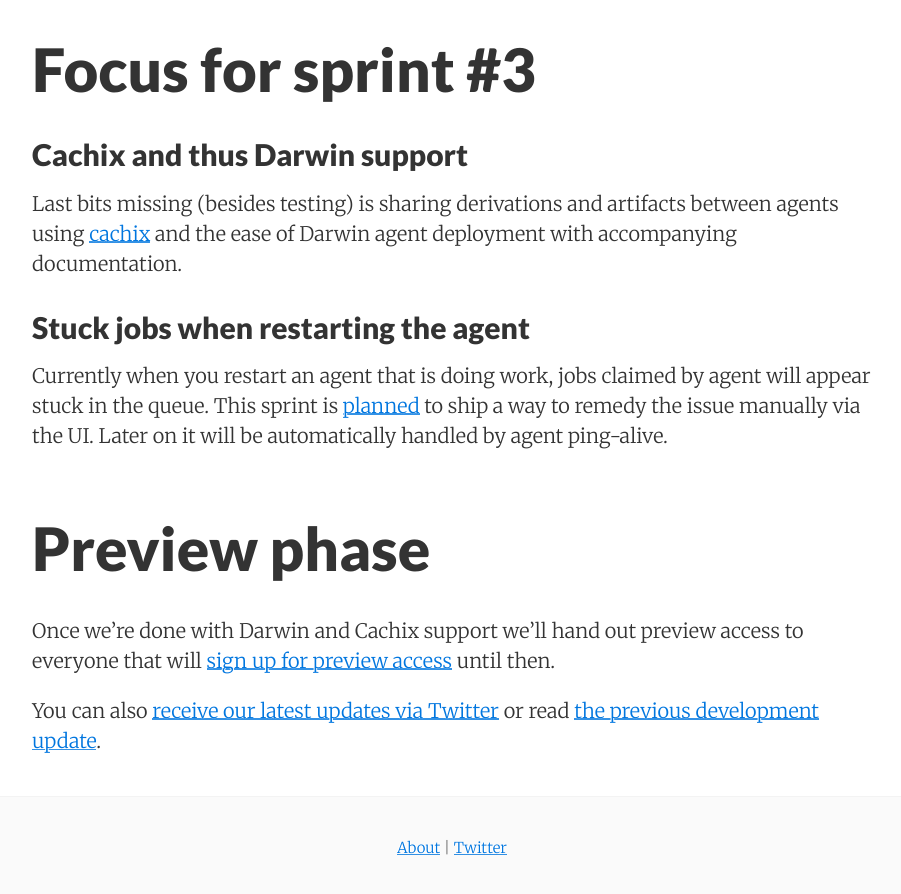
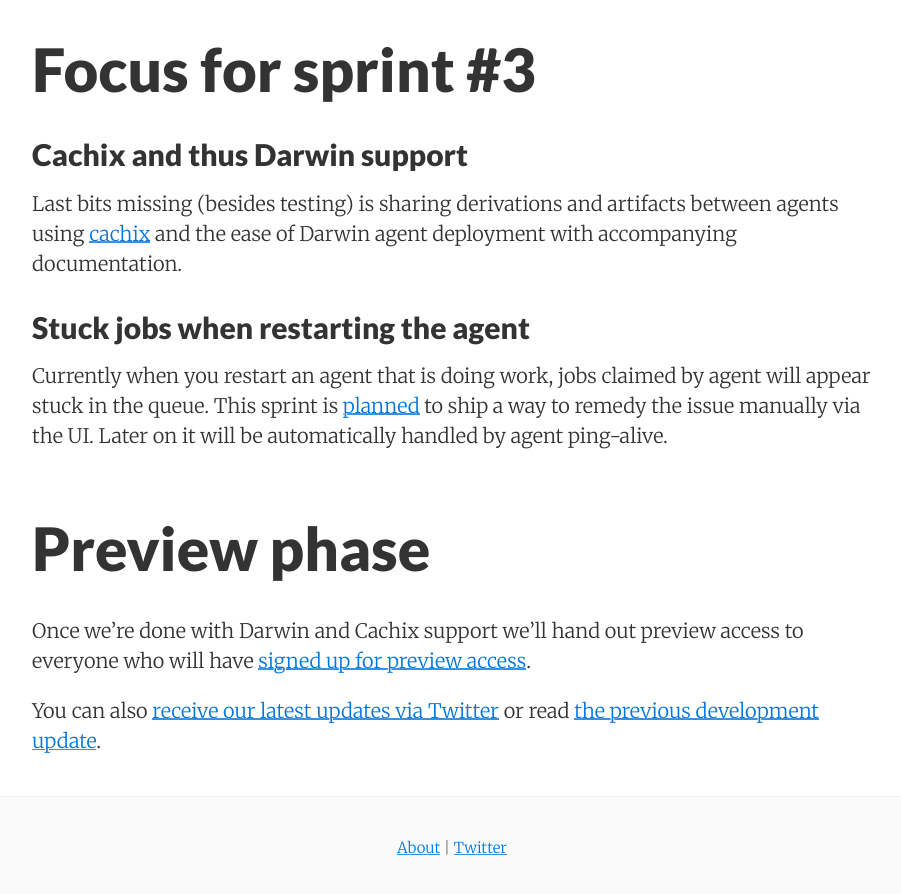
Before and after one commit to hercules-ci/blog.hercules-ci.com, a Jekyll site: the page built from _posts/2019-05-14-sprint-3-report.md, in a window 1280 px wide and 900 px high, scrolled down 2000 px. Shown: the top 894 px of the window, without its empty margins (188-1089 px from the left). Built offline with Jekyll 4.4.1, drawn with Linux system fonts in a browser that asks for light colours.

Commit message:
Update _posts/2019-05-14-sprint-3-report.md
Co-Authored-By: Robert Hensing <roberth@users.noreply.github.com>

```diff
--- a/_posts/2019-05-14-sprint-3-report.md
+++ b/_posts/2019-05-14-sprint-3-report.md
@@ -53,7 +53,7 @@ handled by agent ping-alive.
 # Preview phase
 
 Once we're done with Darwin and Cachix support we'll hand out preview access
-to everyone that will [sign up for preview access](https://hercules-ci.com) until then.
+to everyone who will have [signed up for preview access](https://hercules-ci.com).
 
 You can also [receive our latest updates via Twitter](https://twitter.com/hercules_ci) or
 read [the previous development update](https://blog.hercules-ci.com/sprints,/hercules-ci/2019/04/30/sprint-2-report/).
```
